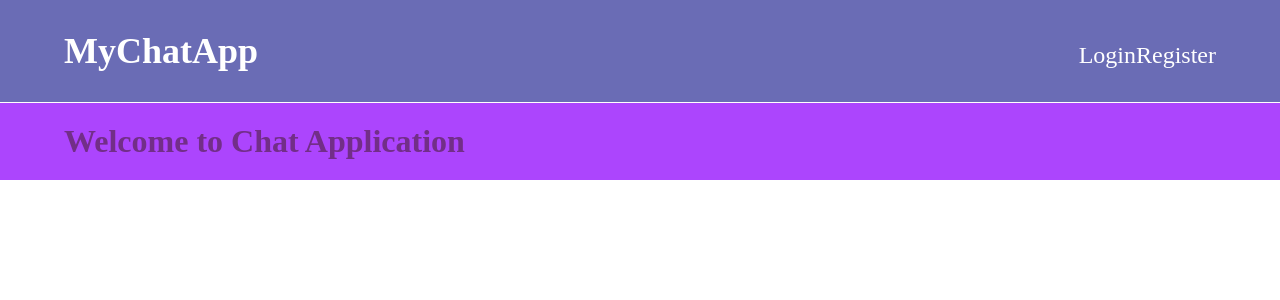
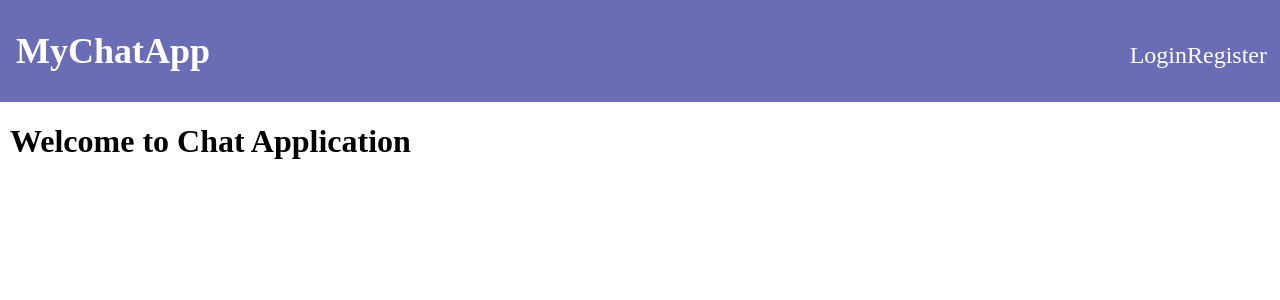
Before and after one commit to dianalemen/chat, an Angular app: page /home in a window 1280 px wide. Shown: the top 300 px of the page. Built offline with nearby package versions, Linux system fonts and the light colour scheme.

Commit message:
fixed styles to home component

```diff
--- a/src/app/app.component.css
+++ b/src/app/app.component.css
@@ -1,7 +1,3 @@
-* {
-    background-color: #ac45fd;
-}
-
 h1 {
     margin: 0;
     padding: 0;
@@ -9,8 +5,7 @@ h1 {
 
 #app-home {
     border-top: 1px solid white;
-    color: #722e88;
-    padding-left: 5%;
+    padding-left: 10px;
     padding-bottom: 20px;
     padding-top: 20px;
 }
--- a/src/app/chats/chat-holder/chat-holder.component.css
+++ b/src/app/chats/chat-holder/chat-holder.component.css
@@ -1,8 +1,13 @@
 .chat-holder {
     display: flex;
+    background-color: white;
 }
 
 .chat-holder h1 {
     margin: auto;
     line-height: 530px;
 }
+
+h1 {
+    padding-left: 10px;
+}
--- a/src/app/core/header/header.component.css
+++ b/src/app/core/header/header.component.css
@@ -5,8 +5,8 @@ nav {
     display: flex;
     font-size: 24px;
     justify-content: space-between;
-    padding-left: 5%;
-    padding-right: 5%;
+    padding-left: 16px;
+    padding-right: 13px;
 }
 
 a {
```
